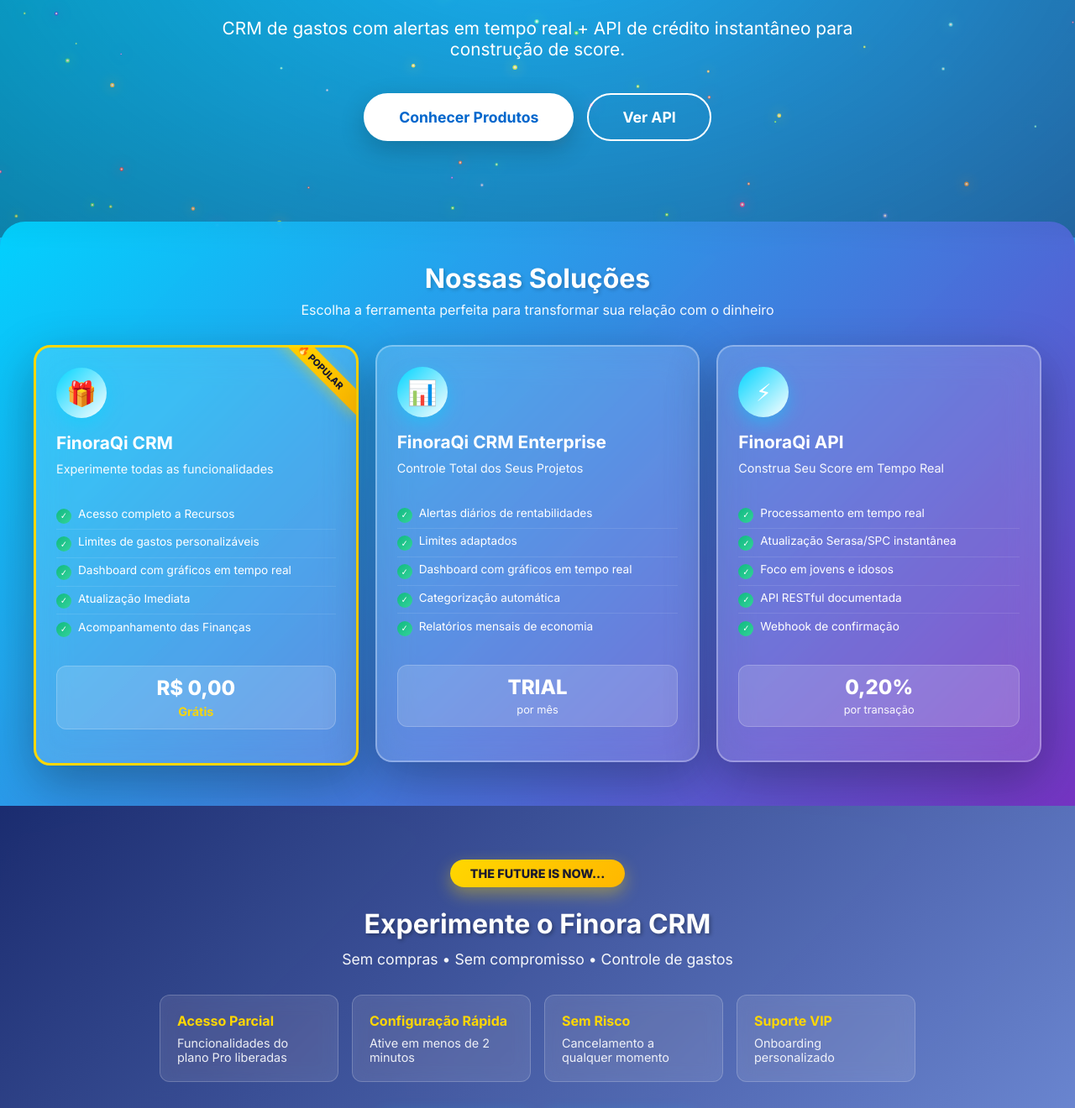
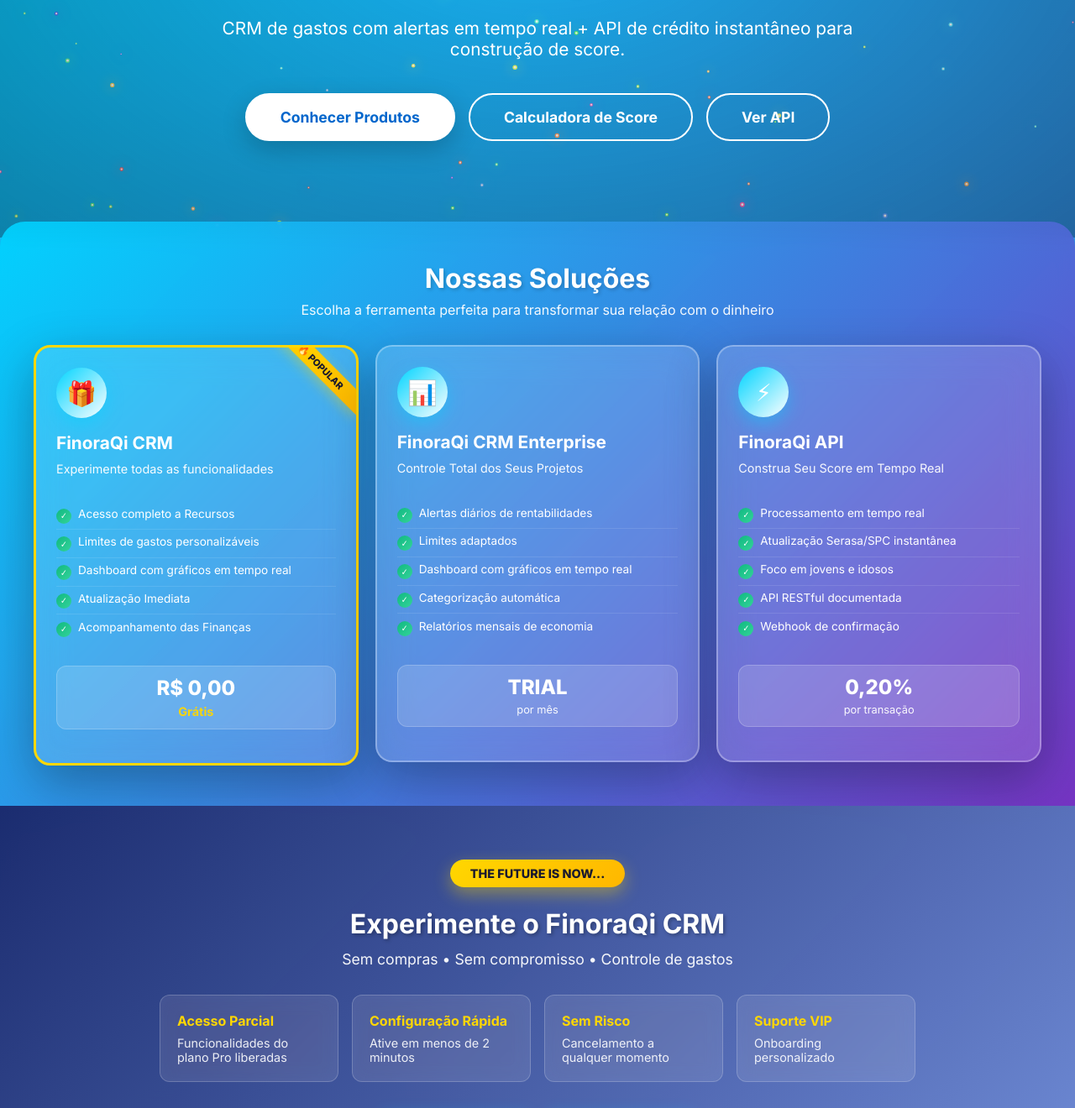
Before and after one commit to finoraqi-team/FinoraQi-website, a website: page public/index.html in a window 1280 px wide. Shown: the part 517-1837 px from the top of the page at 84% size. Drawn offline with Linux system fonts and the light colour scheme.

Commit message:
Update index.html

```diff
--- a/public/index.html
+++ b/public/index.html
@@ -1114,6 +1114,7 @@
         <p>CRM de gastos com alertas em tempo real + API de crédito instantâneo para construção de score.</p>
         <div class="hero-buttons">
             <a href="#produtos" class="btn-primary">Conhecer Produtos</a>
+            <a href="calculadora.html" class="btn-secondary">Calculadora de Score</a>
             <a href="#api" class="btn-secondary">Ver API</a>
         </div>
     </section>
@@ -1181,7 +1182,7 @@
     <section class="trial-section" id="trial">
         <div class="trial-container">
             <span class="trial-badge">THE FUTURE IS NOW...</span>
-            <h2>Experimente o Finora CRM</h2>
+            <h2>Experimente o FinoraQi CRM</h2>
             <p>Sem compras • Sem compromisso • Controle de gastos</p>
             <div class="trial-features">
                 <div class="trial-feature">
```
